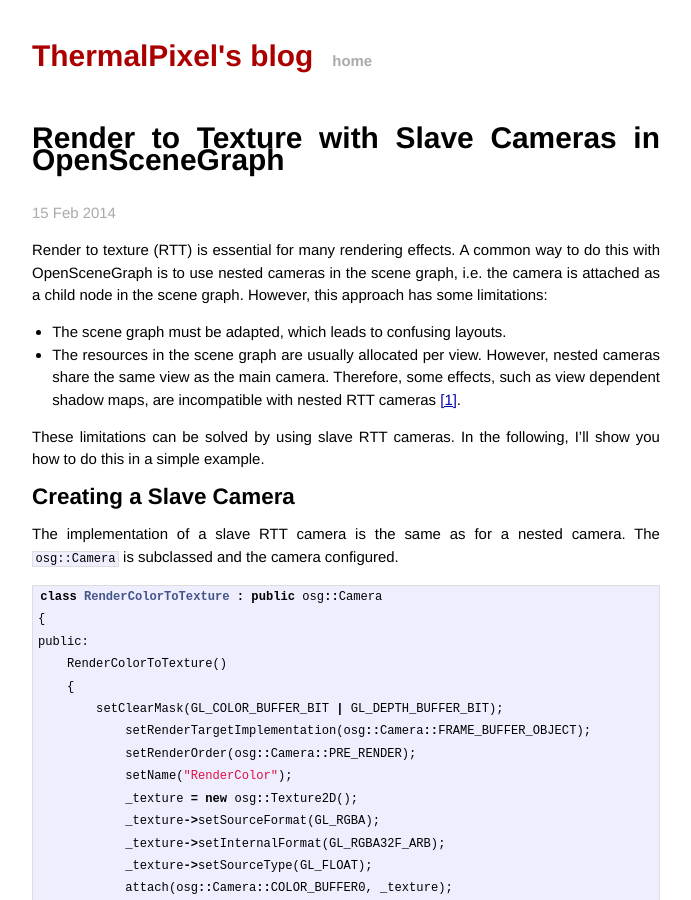
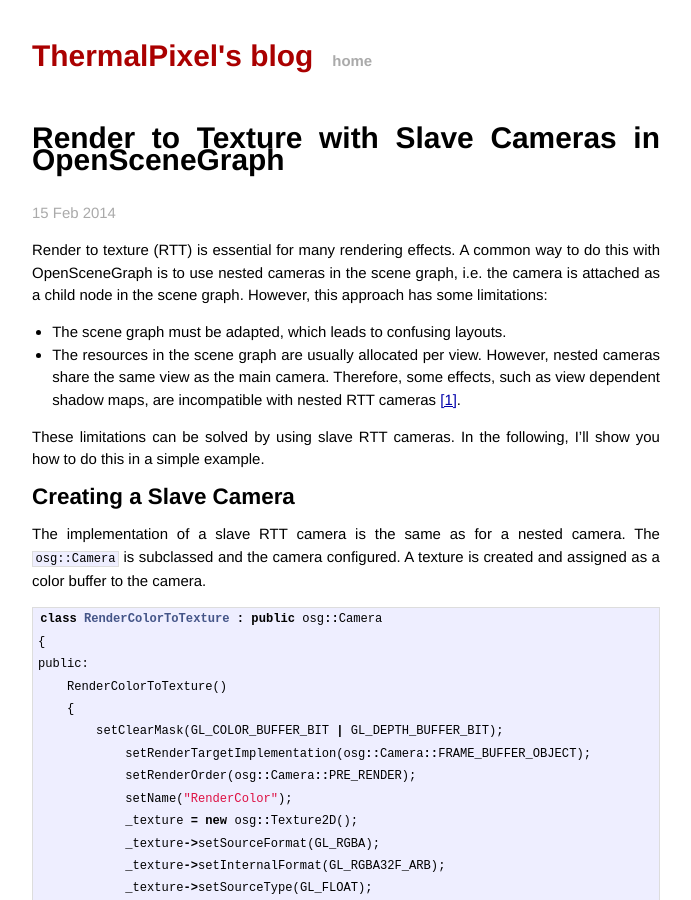
Before and after one commit to ThermalPixel/thermalpixel.github.io, a Jekyll site: the page built from _posts/2014-02-15-rtt-with-slave-cameras.markdown, in a window 1280 px wide and 900 px high. Shown: the whole window, without its empty margins (294-985 px from the left). Built offline with Jekyll 4.4.1, drawn with Linux system fonts in a browser that asks for light colours; Markdown is read by kramdown in place of the engine named in the settings; comment, search, counter and statistics services are not loaded.

Commit message:
added more text to slave camera post

```diff
--- a/_posts/2014-02-15-rtt-with-slave-cameras.markdown
+++ b/_posts/2014-02-15-rtt-with-slave-cameras.markdown
@@ -13,7 +13,7 @@
 
 Creating a Slave Camera
 ---------------------
-The implementation of a slave RTT camera is the same as for a nested camera. The `osg::Camera` is subclassed and the camera configured.
+The implementation of a slave RTT camera is the same as for a nested camera. The `osg::Camera` is subclassed and the camera configured. A texture is created and assigned as a color buffer to the camera.
 
 {% highlight c++ %}
 class RenderColorToTexture : public osg::Camera
```
